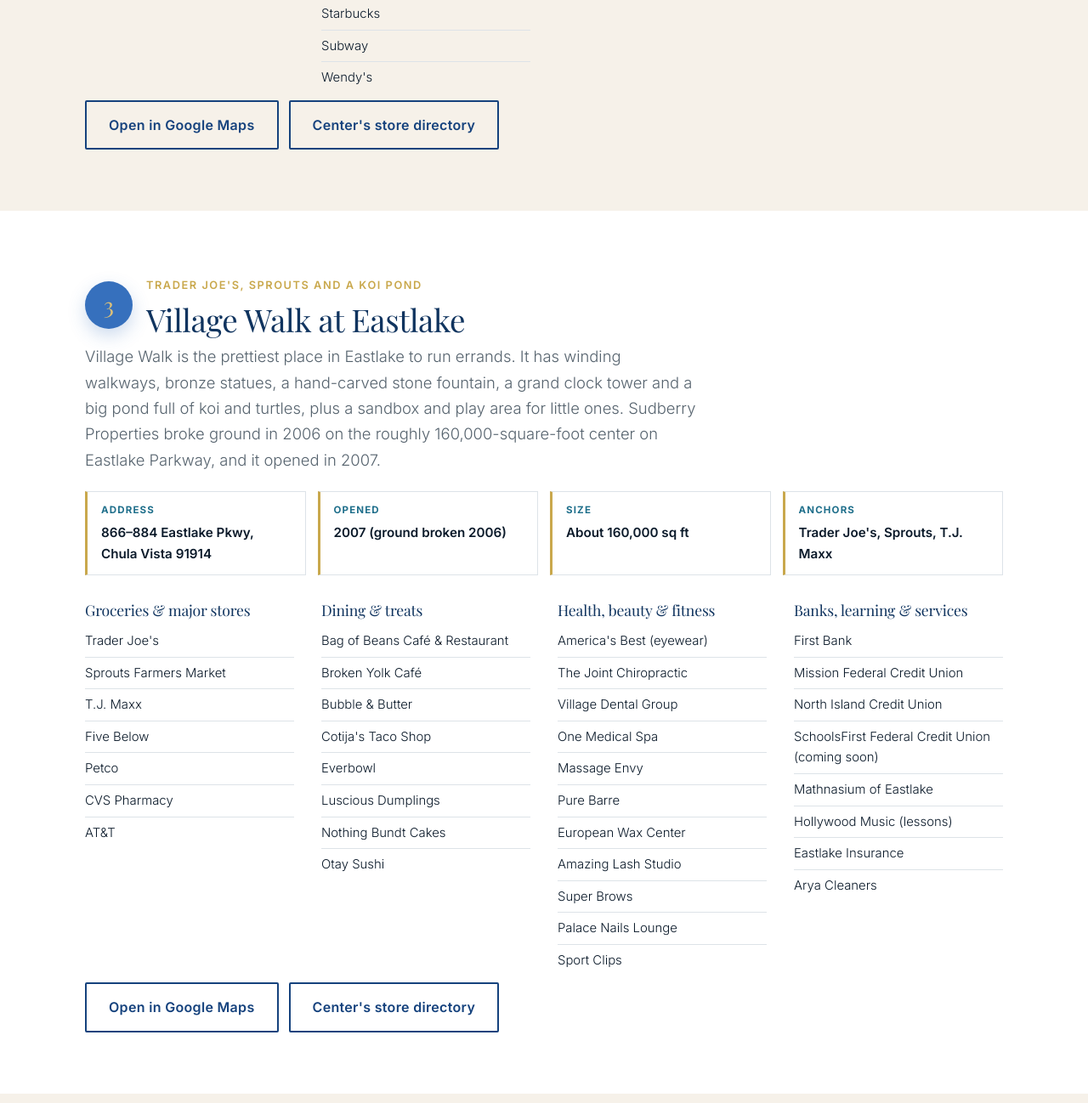
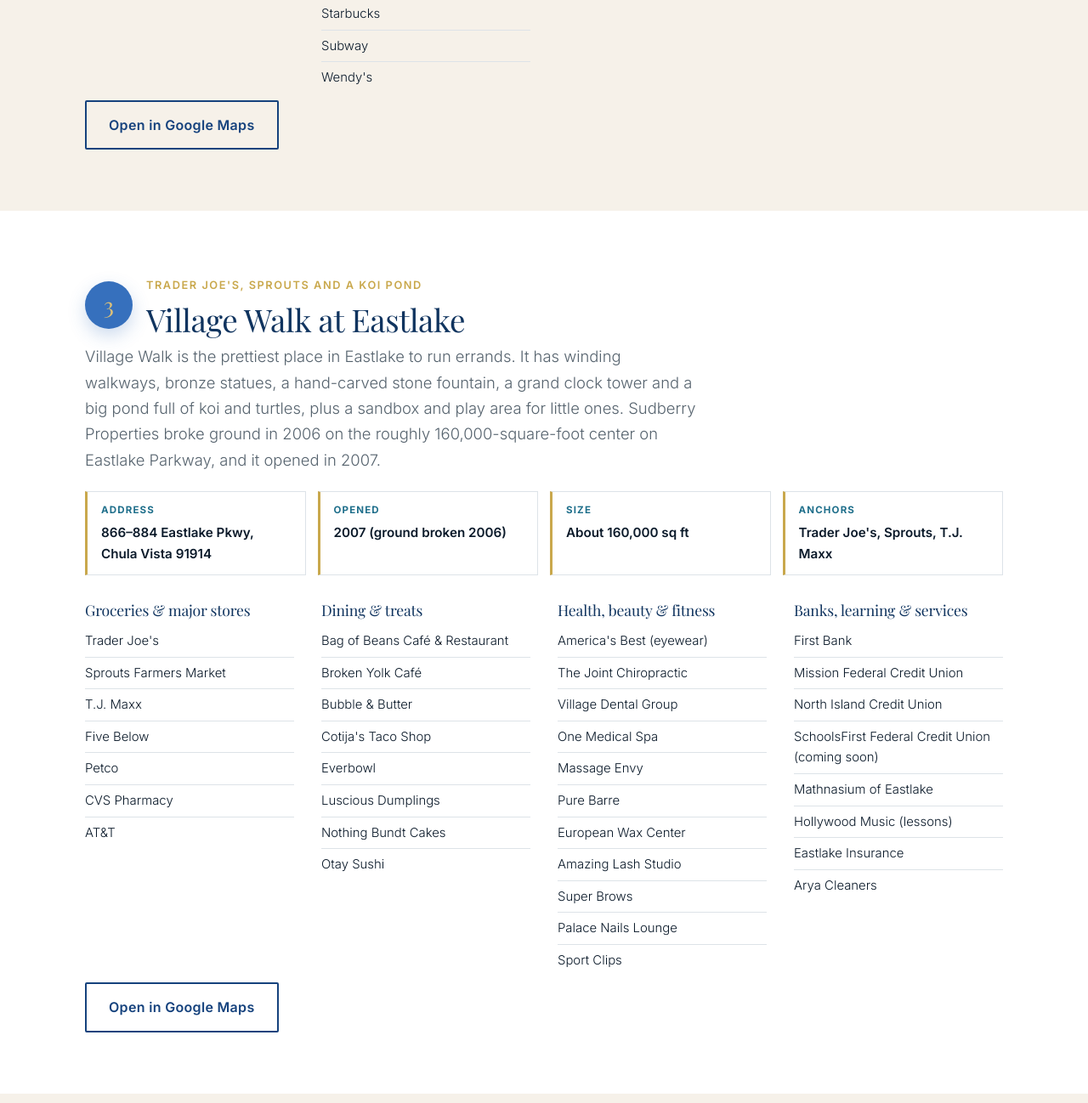
Before and after one commit to bettytorano/living-in-eastlake, a plain HTML site: page eastlake-shopping.html in a window 1280 px wide. Shown: the part 3242-4540 px from the top of the page at 85% size. Drawn offline with nearby package versions, Linux system fonts and the light colour scheme; a web font is replaced by a local one.

Commit message:
Shopping page: remove the centers' directory links (map buttons stay)
Co-Authored-By: Claude Opus 5.5 <noreply@anthropic.com>

```diff
--- a/eastlake-shopping.html
+++ b/eastlake-shopping.html
@@ -456,7 +456,6 @@
 
     <div class="btn-row shop-links">
       <a class="btn secondary" href="https://www.google.com/maps/search/?api=1&amp;query=Eastlake%20Village%20Marketplace%2C%202275%20Otay%20Lakes%20Rd%2C%20Chula%20Vista%2C%20CA%2091915" rel="noopener" target="_blank">Open in Google Maps</a>
-      <a class="btn secondary" href="https://shopeastlakemarketplace.com/directory/" rel="noopener" target="_blank">Center's store directory</a>
     </div>
   </div>
 </section>
@@ -480,7 +479,6 @@
 
     <div class="btn-row shop-links">
       <a class="btn secondary" href="https://www.google.com/maps/search/?api=1&amp;query=Village%20Walk%20at%20Eastlake%2C%20878%20Eastlake%20Pkwy%2C%20Chula%20Vista%2C%20CA%2091914" rel="noopener" target="_blank">Open in Google Maps</a>
-      <a class="btn secondary" href="https://shopvillagewalk.com/directory/" rel="noopener" target="_blank">Center's store directory</a>
     </div>
   </div>
 </section>
@@ -504,7 +502,6 @@
 
     <div class="btn-row shop-links">
       <a class="btn secondary" href="https://www.google.com/maps/search/?api=1&amp;query=The%20District%20at%20Eastlake%2C%20871%20Showroom%20Pl%2C%20Chula%20Vista%2C%20CA%2091914" rel="noopener" target="_blank">Open in Google Maps</a>
-      <a class="btn secondary" href="https://www.thedistrictateastlake.com/directory" rel="noopener" target="_blank">Center's store directory</a>
     </div>
   </div>
 </section>
```
